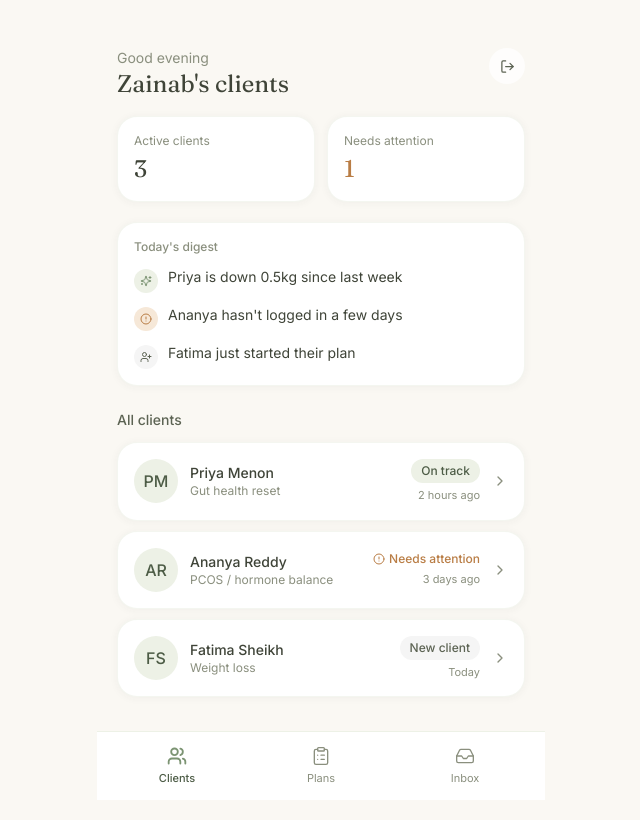
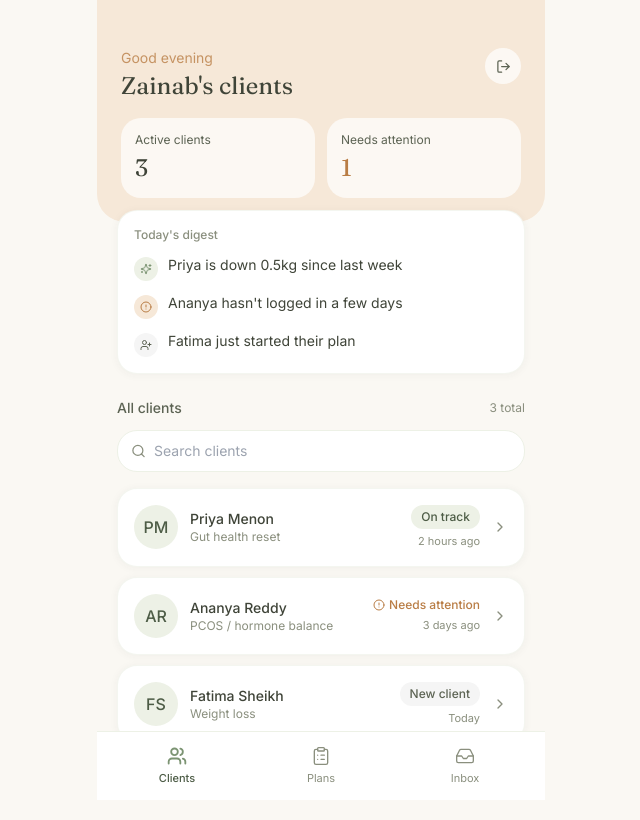
Before and after one commit to mustafat52/zeeHeal, a Next.js app: page /dashboard in a window 1280 px wide. Shown: the top 820 px of the page, without its empty margins (319-959 px from the left). Built offline with nearby package versions, Linux system fonts and the light colour scheme.

Commit message:
added logout

```diff
--- a/app/(client)/home/page.tsx
+++ b/app/(client)/home/page.tsx
@@ -91,10 +91,7 @@ export default function ClientHomePage() {
                 transition={{ duration: 0.3, delay: i * 0.05 }}
               >
                 <Card className="py-3">
-                  <div
-                    onClick={() => setLoggingMealId(meal.id)}
-                    className="flex items-center gap-3 tap-scale cursor-pointer"
-                  >
+                  <div className="flex items-center gap-3">
                     <div
                       className={clsx(
                         "w-9 h-9 rounded-full flex items-center justify-center shrink-0 overflow-hidden",
@@ -126,13 +123,20 @@ export default function ClientHomePage() {
                       </p>
                     </div>
                     {done ? (
-                      <div className="w-6 h-6 rounded-full bg-sage-600 border-sage-600 flex items-center justify-center shrink-0">
+                      <button
+                        onClick={() => setLoggingMealId(meal.id)}
+                        className="tap-scale w-6 h-6 rounded-full bg-sage-600 border-sage-600 flex items-center justify-center shrink-0"
+                        aria-label="Edit log"
+                      >
                         <Check size={13} className="text-white" />
-                      </div>
+                      </button>
                     ) : (
-                      <div className="w-6 h-6 rounded-full border border-sage-200 flex items-center justify-center shrink-0">
-                        <Camera size={12} className="text-sage-400" />
-                      </div>
+                      <button
+                        onClick={() => setLoggingMealId(meal.id)}
+                        className="tap-scale shrink-0 flex items-center gap-1.5 bg-sage-600 text-white text-xs font-medium px-3 py-2 rounded-full"
+                      >
+                        <Camera size={13} /> Log
+                      </button>
                     )}
                   </div>
 
--- a/app/(nutritionist)/dashboard/page.tsx
+++ b/app/(nutritionist)/dashboard/page.tsx
@@ -1,5 +1,6 @@
 "use client";
 
+import { useState } from "react";
 import Link from "next/link";
 import { useAppStore } from "@/lib/store";
 import { Card } from "@/components/ui/Card";
@@ -7,7 +8,7 @@ import { Pill } from "@/components/ui/Pill";
 import { DigestCard } from "@/components/nutritionist/DigestCard";
 import { LogoutButton } from "@/components/ui/LogoutButton";
 import { generateDigest } from "@/lib/digest";
-import { AlertCircle, ChevronRight } from "lucide-react";
+import { AlertCircle, ChevronRight, Search } from "lucide-react";
 
 const statusLabel: Record<string, string> = {
   "on-track": "On track",
@@ -17,36 +18,60 @@ const statusLabel: Record<string, string> = {
 
 export default function NutritionistDashboardPage() {
   const clients = useAppStore((s) => s.clients);
+  const [query, setQuery] = useState("");
 
   const needsAttention = clients.filter((c) => c.status === "needs-attention").length;
   const digestItems = generateDigest(clients);
 
+  const filteredClients = clients.filter((c) =>
+    c.name.toLowerCase().includes(query.toLowerCase())
+  );
+
   return (
-    <div className="pt-12 px-5">
+    <div>
+      <div className="bg-clay-100 px-6 pt-12 pb-6 rounded-b-[28px]">
         <div className="flex items-start justify-between mb-4">
           <div>
-          <p className="text-sm text-moss-400">Good evening</p>
-          <h1 className="font-display text-2xl text-moss-900">Zainab&apos;s clients</h1>
+            <p className="text-clay-600/80 text-sm">Good evening</p>
+            <h1 className="font-display text-2xl text-moss-900 mt-0.5">Zainab&apos;s clients</h1>
           </div>
-        <LogoutButton className="bg-sage-100" />
+          <LogoutButton className="bg-white/70" />
         </div>
 
-      <div className="grid grid-cols-2 gap-3 mb-5">
-        <Card>
-          <p className="text-xs text-moss-400">Active clients</p>
+        <div className="grid grid-cols-2 gap-3">
+          <div className="bg-white/70 rounded-xl p-3.5">
+            <p className="text-xs text-moss-600">Active clients</p>
             <p className="font-display text-2xl text-moss-900 mt-1">{clients.length}</p>
-        </Card>
-        <Card>
-          <p className="text-xs text-moss-400">Needs attention</p>
+          </div>
+          <div className="bg-white/70 rounded-xl p-3.5">
+            <p className="text-xs text-moss-600">Needs attention</p>
             <p className="font-display text-2xl text-clay-600 mt-1">{needsAttention}</p>
-        </Card>
+          </div>
+        </div>
       </div>
 
+      <div className="px-5 -mt-3">
         <DigestCard items={digestItems} />
+      </div>
 
-      <h2 className="text-sm font-medium text-moss-600 mb-3">All clients</h2>
+      <div className="px-5">
+        <div className="flex items-center justify-between mb-3">
+          <h2 className="text-sm font-medium text-moss-600">All clients</h2>
+          <span className="text-xs text-moss-400">{filteredClients.length} total</span>
+        </div>
+
+        <div className="relative mb-4">
+          <Search size={15} className="absolute left-3.5 top-1/2 -translate-y-1/2 text-moss-400" />
+          <input
+            value={query}
+            onChange={(e) => setQuery(e.target.value)}
+            placeholder="Search clients"
+            className="w-full bg-white border border-sage-100 rounded-xl pl-9 pr-3.5 py-2.5 text-sm outline-none focus:border-sage-400"
+          />
+        </div>
+
         <div className="flex flex-col gap-2.5">
-        {clients.map((client) => (
+          {filteredClients.map((client) => (
             <Link key={client.id} href={`/client/${client.id}`}>
               <Card className="flex items-center gap-3">
                 <div className="w-11 h-11 rounded-full bg-sage-100 flex items-center justify-center font-medium text-sage-800 shrink-0">
@@ -72,6 +97,11 @@ export default function NutritionistDashboardPage() {
               </Card>
             </Link>
           ))}
+
+          {filteredClients.length === 0 && (
+            <p className="text-sm text-moss-400 text-center py-8">No clients match &quot;{query}&quot;</p>
+          )}
+        </div>
       </div>
     </div>
   );
--- a/components/client/ClientBottomNav.tsx
+++ b/components/client/ClientBottomNav.tsx
@@ -9,7 +9,7 @@ const tabs = [
   { href: "/home", label: "Home", icon: Home },
   { href: "/plan", label: "Plan", icon: CalendarDays },
   { href: "/progress", label: "Progress", icon: LineChart },
-  { href: "/chat", label: "Chat", icon: MessageCircle },
+  { href: "/chat", label: "Ask Zainab", icon: MessageCircle },
 ];
 
 export function ClientBottomNav() {
```
Lines whose indentation alone changed are shown as unchanged.
